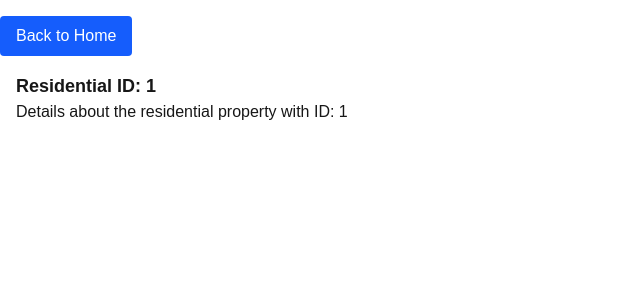
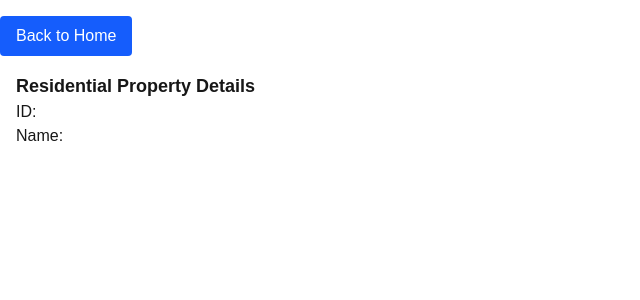
Before and after one commit to Sensiblemnd/nextjs-tech, a Next.js app: page /residential/1 in a window 1280 px wide. Shown: the top 300 px of the page, without its empty margins (0-640 px from the left). Built offline with nearby package versions, Linux system fonts and the light colour scheme.

Commit message:
Aff fake data

```diff
--- a/src/app/residential/[id]/page.tsx
+++ b/src/app/residential/[id]/page.tsx
@@ -10,12 +10,23 @@ interface PageProps {
 export default async function Page({ params }: PageProps) {
   //NEXTJS requires params to be a Promise or it will throw an error
   // see https://nextjs.org/docs/messages/sync-dynamic-apis
+  // linting will say this is wrong but it is correct
+  //you can use Promise.resolve to convert it to a promise
+  // const params = await Promise.resolve(params);
+
   const { id } = await params;
 
   if (!id) {
     // If the section is not found, return a 404 page
     notFound();
   }
+  const residential = [
+    { id: "123", name: "Residential 123" },
+    { id: "2", name: "Residential 2" },
+    { id: "3", name: "Residential 3" },
+  ];
+
+  const residentialProperty = residential?.find((res) => res.id === id);
 
   return (
     <div>
@@ -26,8 +37,9 @@ export default async function Page({ params }: PageProps) {
         Back to Home
       </Link>
       <div className="p-4">
-        <h2 className="text-lg font-bold">Residential ID: {id}</h2>
-        <p>Details about the residential property with ID: {id}</p>
+        <h2 className="text-lg font-bold">Residential Property Details</h2>
+        <p>ID: {residentialProperty?.id}</p>
+        <p>Name: {residentialProperty?.name}</p>
       </div>
       {/* Add more content or components here */}
     </div>
```
